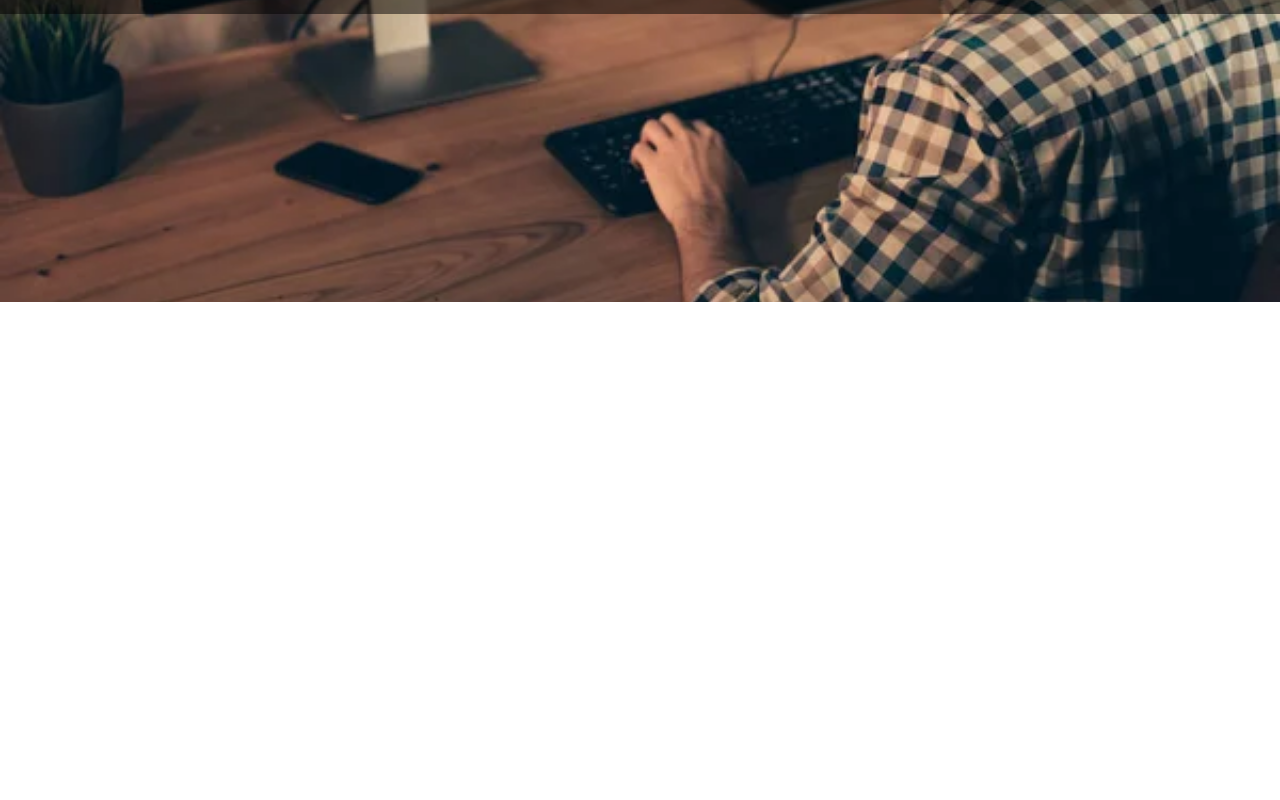
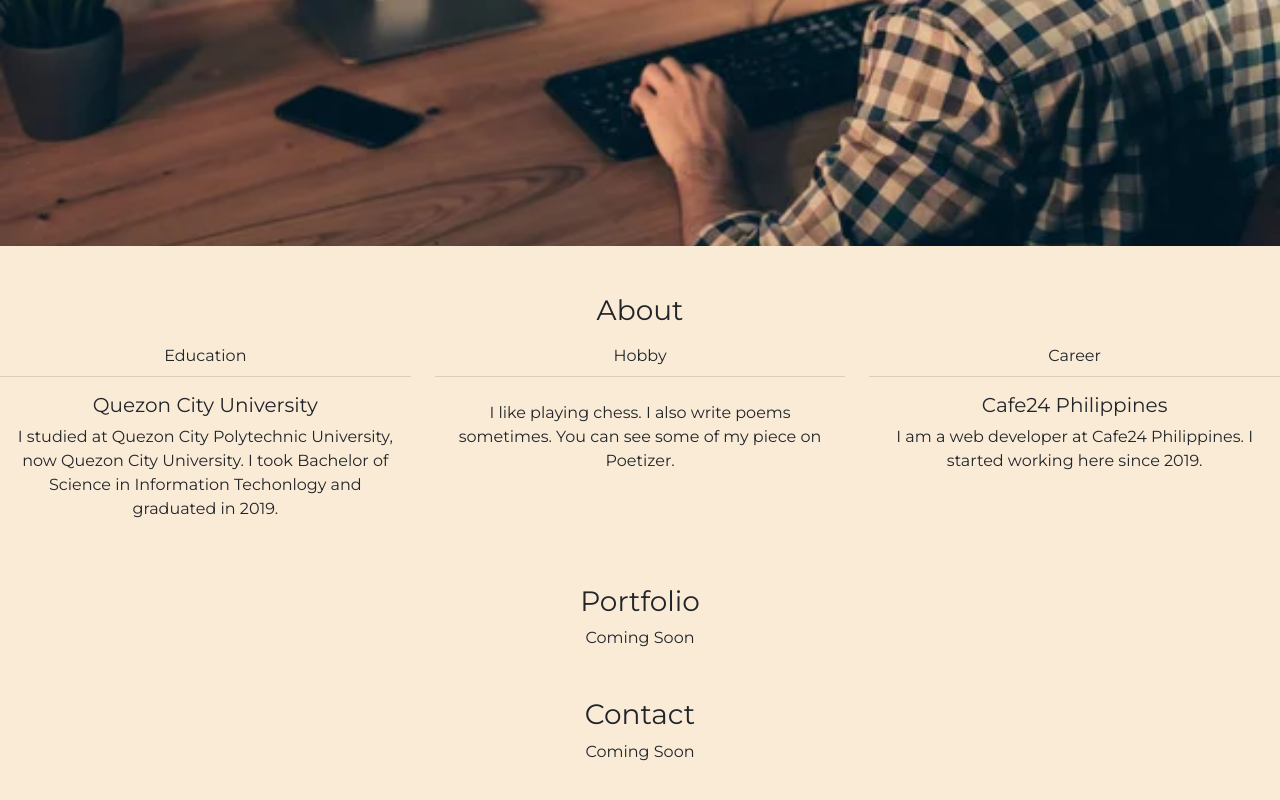
Before and after one commit to nadlambino/portfolio, a Vue app: page /about in a window 1280 px wide. Shown: the part 554-1354 px from the top of the page. Before the commit the page ends 856 px from the top, so only its background shows below. Built offline with nearby package versions, Linux system fonts and the light colour scheme; the HTML template or start-up script is replaced by a standard one.

Commit message:
Add pages and a bit of styling

```diff
--- a/package.json
+++ b/package.json
@@ -13,6 +13,7 @@
 	},
 	"devDependencies": {
 		"@vitejs/plugin-vue": "^2.3.3",
+		"sass": "^1.51.0",
 		"vite": "^2.9.9"
 	}
 }
--- a/src/App.vue
+++ b/src/App.vue
@@ -1,26 +1,56 @@
 <template>
-	<navigation-bar></navigation-bar>
-	<home-page></home-page>
+	<navigation-bar />
+	<home-page />
+	<about-page />
+	<portfolio-page />
+	<contact-page />
 </template>
 
 <script>
 import NavigationBar from './components/NavigationBar.vue';
 import HomePage from './components/HomePage.vue';
+import AboutPage from './components/AboutPage.vue';
+import PortfolioPage from './components/PortfolioPage.vue';
+import ContactPage from './components/ContactPage.vue';
 
 export default {
 	name: 'App',
 	components: {
 		NavigationBar,
 		HomePage,
+		AboutPage,
+		PortfolioPage,
+		ContactPage,
 	},
 };
 </script>
 
-<style>
+<style lang="scss">
 @import url('https://fonts.googleapis.com/css?family=Montserrat&display=swap');
 @import 'bootstrap/dist/css/bootstrap.css';
 
 body {
 	font-family: 'Montserrat';
+	overflow-x: hidden;
+	background-color: antiquewhite;
+	padding-bottom: 50px;
+
+	section {
+		text-align: center;
+	}
+}
+
+::-webkit-scrollbar {
+	width: 12px;
+	background-color: transparent;
+}
+::-webkit-scrollbar-track {
+	background-color: transparent !important;
+}
+::-webkit-scrollbar-thumb {
+	background-color: rgb(243, 217, 186);
+}
+::-webkit-scrollbar-thumb:hover {
+	background: rgb(248, 210, 164);
 }
 </style>
--- /dev/null
+++ b/src/components/AboutPage.vue
@@ -0,0 +1,65 @@
+<template>
+	<section id="about" class="pt-5">
+		<section-header header-text="About" />
+		<div class="row">
+			<div class="col-12 col-md-4">
+				<div class="card">
+					<div class="card-header">Education</div>
+					<div class="card-body">
+						<h5 class="card-title">Quezon City University</h5>
+						<p class="card-text">
+							I studied at Quezon City Polytechnic University, now
+							Quezon City University. I took Bachelor of Science
+							in Information Techonlogy and graduated in 2019.
+						</p>
+					</div>
+				</div>
+			</div>
+			<div class="col-12 col-md-4">
+				<div class="card">
+					<div class="card-header">Hobby</div>
+					<div class="card-body">
+						<h5 class="card-title"></h5>
+						<p class="card-text">
+							I like playing chess. I also write poems sometimes.
+							You can see some of my piece on Poetizer.
+						</p>
+					</div>
+				</div>
+			</div>
+			<div class="col-12 col-md-4">
+				<div class="card">
+					<div class="card-header">Career</div>
+					<div class="card-body">
+						<h5 class="card-title">Cafe24 Philippines</h5>
+						<p class="card-text">
+							I am a web developer at Cafe24 Philippines. I
+							started working here since 2019.
+						</p>
+					</div>
+				</div>
+			</div>
+		</div>
+	</section>
+</template>
+
+<script>
+import SectionHeader from './reusables/SectionHeader.vue';
+export default {
+	name: 'AboutPage',
+	components: {
+		SectionHeader,
+	},
+};
+</script>
+
+<style lang="scss">
+.card {
+	border: none !important;
+	background-color: transparent !important;
+
+	.card-header {
+		background-color: transparent !important;
+	}
+}
+</style>
--- /dev/null
+++ b/src/components/ContactPage.vue
@@ -0,0 +1,16 @@
+<template>
+	<section id="contact" class="pt-5">
+		<section-header header-text="Contact" />
+		<div class="row">
+			<div>Coming Soon</div>
+		</div>
+	</section>
+</template>
+
+<script>
+import SectionHeader from './reusables/SectionHeader.vue';
+export default {
+	components: { SectionHeader },
+	name: 'ContactPage',
+};
+</script>
--- a/src/components/HomePage.vue
+++ b/src/components/HomePage.vue
@@ -1,16 +1,22 @@
 <template>
-	<div class="parallax d-flex align-items-center justify-content-center">
-		<div class="welcome p-5 text-center">
-			<h1 class="display-1">Hey there, I am Nad</h1>
-			<div>
-				I am a passionate web developer and I love building something
-				than can be use by people.
+	<section id="home">
+		<div class="parallax d-flex align-items-center justify-content-center">
+			<div class="welcome p-5">
+				<h1 class="display-1">Hey there, I am Nad</h1>
+				<div>
+					I am a passionate web developer and I love building
+					something than can be use by people.
+				</div>
 			</div>
 		</div>
-	</div>
+	</section>
 </template>
 
-<script></script>
+<script>
+export default {
+	name: 'HomePage',
+};
+</script>
 
 <style scoped>
 .parallax {
--- a/src/components/NavigationBar.vue
+++ b/src/components/NavigationBar.vue
@@ -1,5 +1,5 @@
 <template>
-	<nav class="navbar navbar-expand-lg navbar-light bg-light">
+	<nav class="navbar navbar-expand-lg navbar-light bg-light fixed-top">
 		<div class="container-fluid">
 			<button
 				class="navbar-toggler ms-auto"
--- /dev/null
+++ b/src/components/PortfolioPage.vue
@@ -0,0 +1,16 @@
+<template>
+	<section id="portfolio" class="pt-5">
+		<section-header header-text="Portfolio" />
+		<div class="row">
+			<div>Coming Soon</div>
+		</div>
+	</section>
+</template>
+
+<script>
+import SectionHeader from './reusables/SectionHeader.vue';
+export default {
+	components: { SectionHeader },
+	name: 'PortfolioPage',
+};
+</script>
--- /dev/null
+++ b/src/components/reusables/SectionHeader.vue
@@ -0,0 +1,12 @@
+<template>
+	<div class="row">
+		<h3>{{ headerText }}</h3>
+	</div>
+</template>
+
+<script>
+export default {
+	name: 'SectionHeader',
+	props: ['headerText'],
+};
+</script>
```
Also changed, not shown: 1 other file (tests, documents, lock files or other folders).
